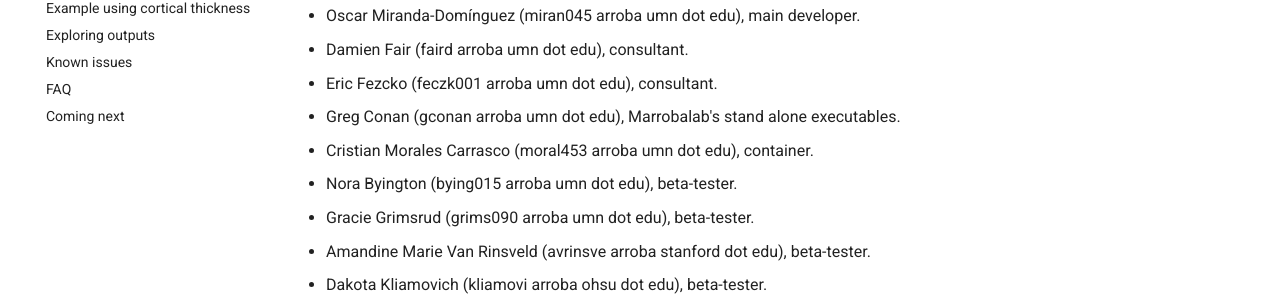
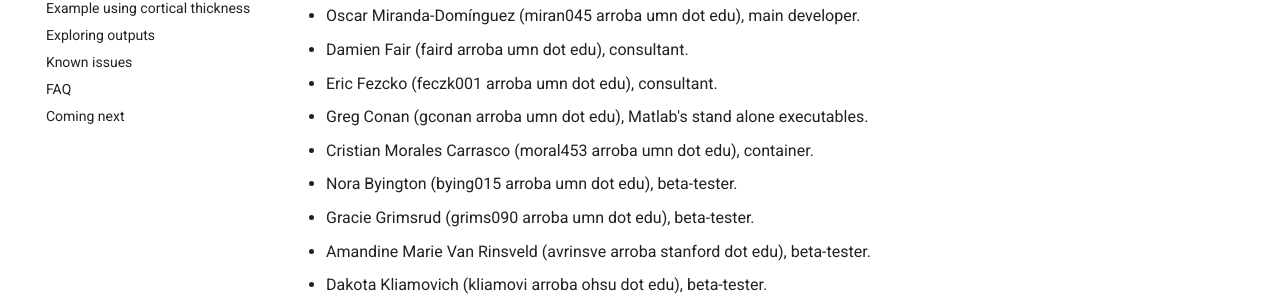
Before and after one commit to omiranda/polyneuro_risk_score, an MkDocs documentation site: the page built from docs/README.md, in a window 1280 px wide. Shown: the part 301-601 px from the top of the page. Built offline with MkDocs 1.6.1 and Material for MkDocs 9.7.7, drawn with Linux system fonts in a browser that asks for light colours; old or Windows-style settings are respelled for this version of MkDocs.

Commit message:
Update README.md

```diff
--- a/docs/README.md
+++ b/docs/README.md
@@ -7,7 +7,7 @@ Development team:
 - Oscar Miranda-Domínguez (miran045 arroba umn dot edu), main developer.
 - Damien Fair (faird arroba umn dot edu), consultant.
 - Eric Fezcko (feczk001 arroba umn dot edu), consultant.
-- Greg Conan (gconan arroba umn dot edu), Marrobalab's stand alone executables.
+- Greg Conan (gconan arroba umn dot edu), Matlab's stand alone executables.
 - Cristian Morales Carrasco (moral453 arroba umn dot edu), container.
 - Nora Byington  (bying015 arroba umn dot edu), beta-tester.
 - Gracie Grimsrud  (grims090 arroba umn dot edu), beta-tester.
```
